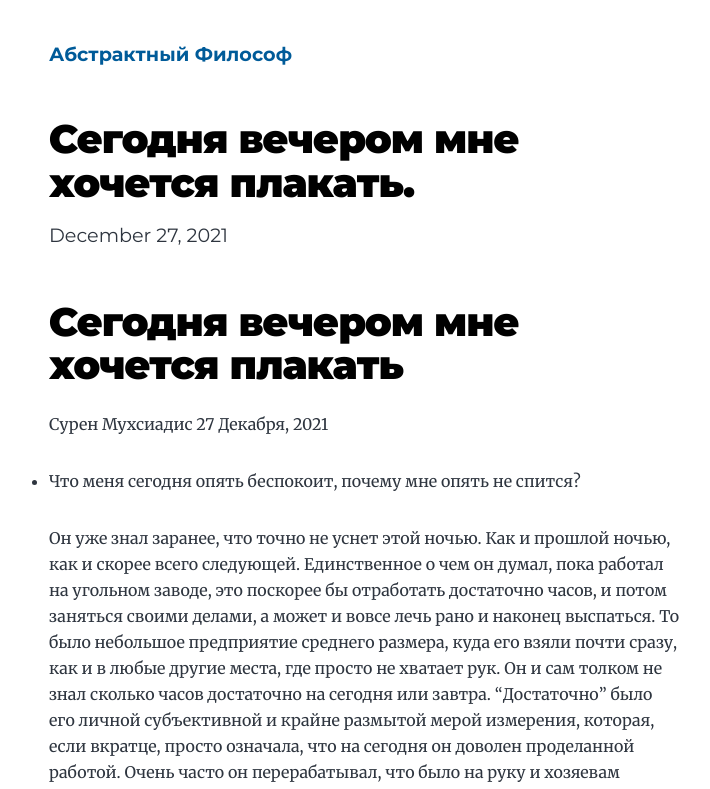
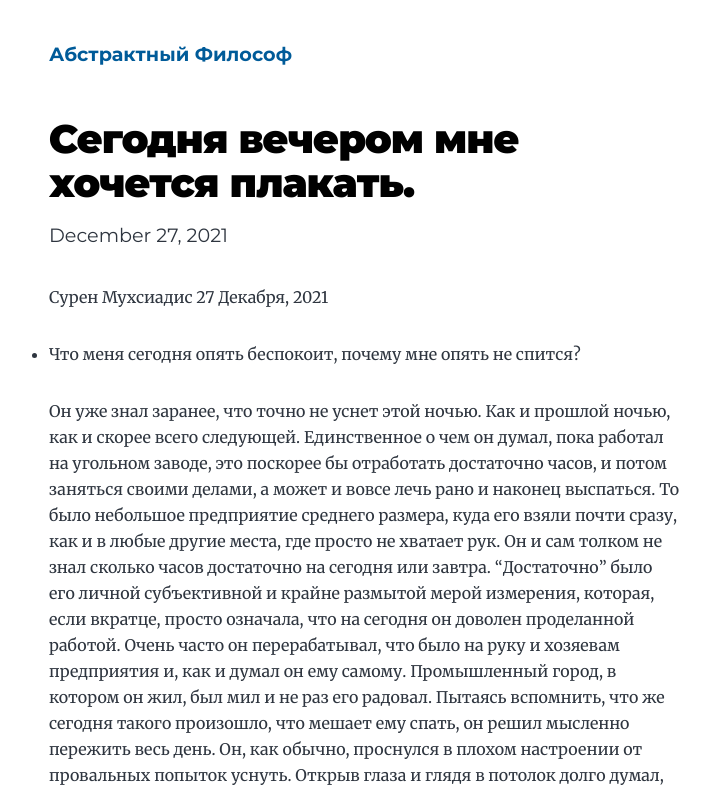
Before and after one commit to QTtrash/af-blog, a Gatsby site: page /Tonight-i-cry/ in a window 1280 px wide. Shown: the top 789 px of the page, without its empty margins (275-985 px from the left). Built offline with nearby package versions, Linux system fonts and the light colour scheme; Gatsby itself is replaced by a stand-in of ours.

Commit message:
add new book

```diff
--- a/content/blog/Tonight-i-cry/index.md
+++ b/content/blog/Tonight-i-cry/index.md
@@ -4,7 +4,6 @@ date: "2021-12-27"
 description: "Канун нового года с семьей"
 ---
 
-# Сегодня вечером мне хочется плакать
 
 Сурен Мухсиадис 27 Декабря, 2021
 
```
